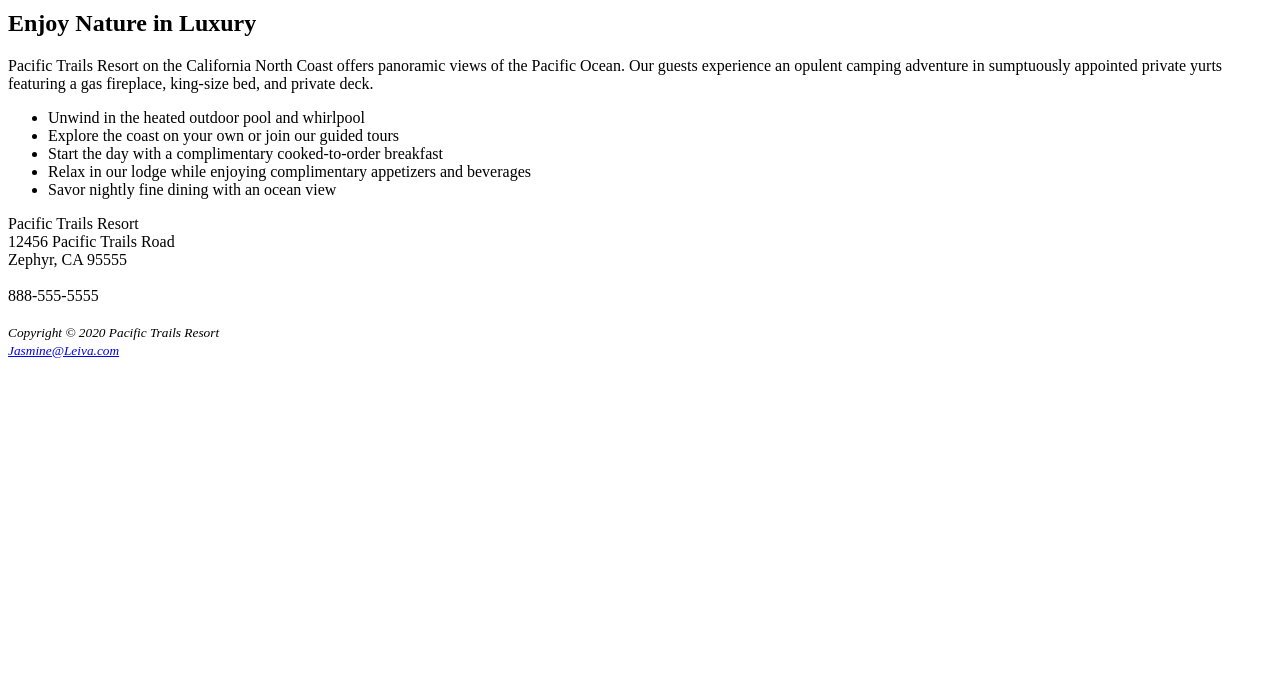
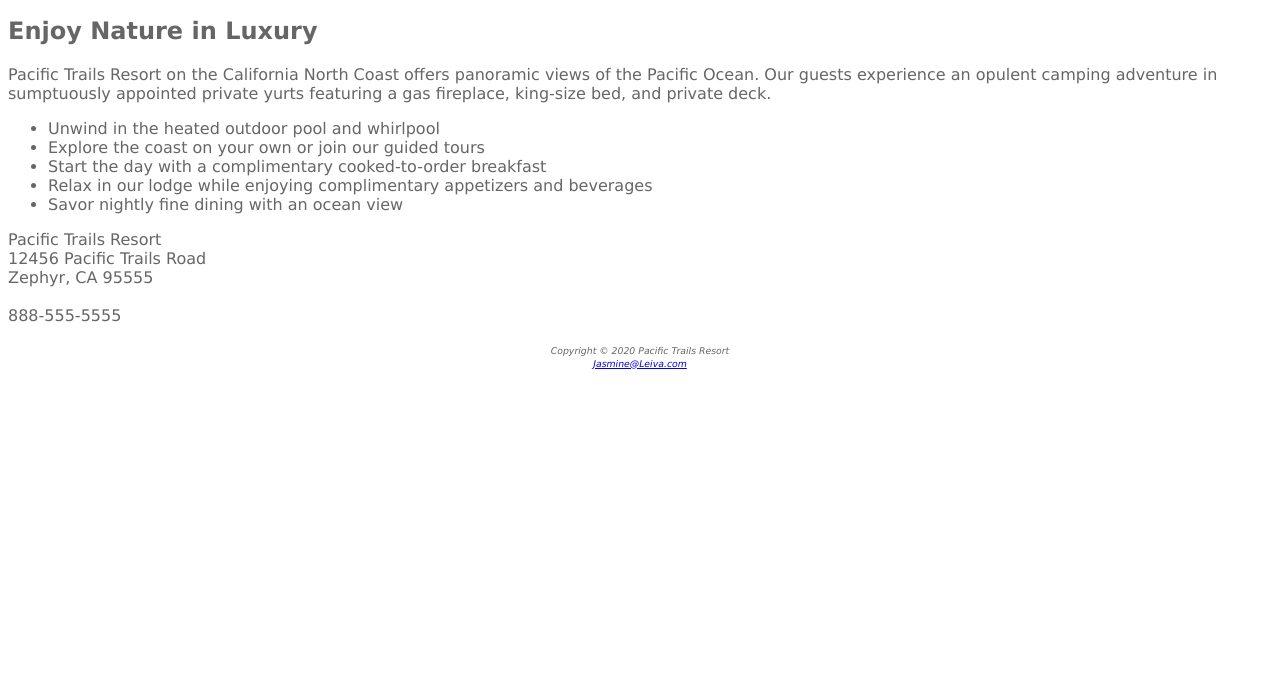
Before and after one commit to jasl0801/PACIFIC, a plain HTML site: page index.html in a window 1280 px wide. Shown: the part 108-800 px from the top of the page. Drawn offline with Linux system fonts and the light colour scheme.

Commit message:
Update index.html

```diff
--- a/index.html
+++ b/index.html
@@ -3,6 +3,7 @@
 <head>
 <title>Pacific Trails Resort</title>
 <meta charset="utf-8">
+<link href="pacific.css" rel="stylesheet">
 </head>
 <body>
 <header>
```
